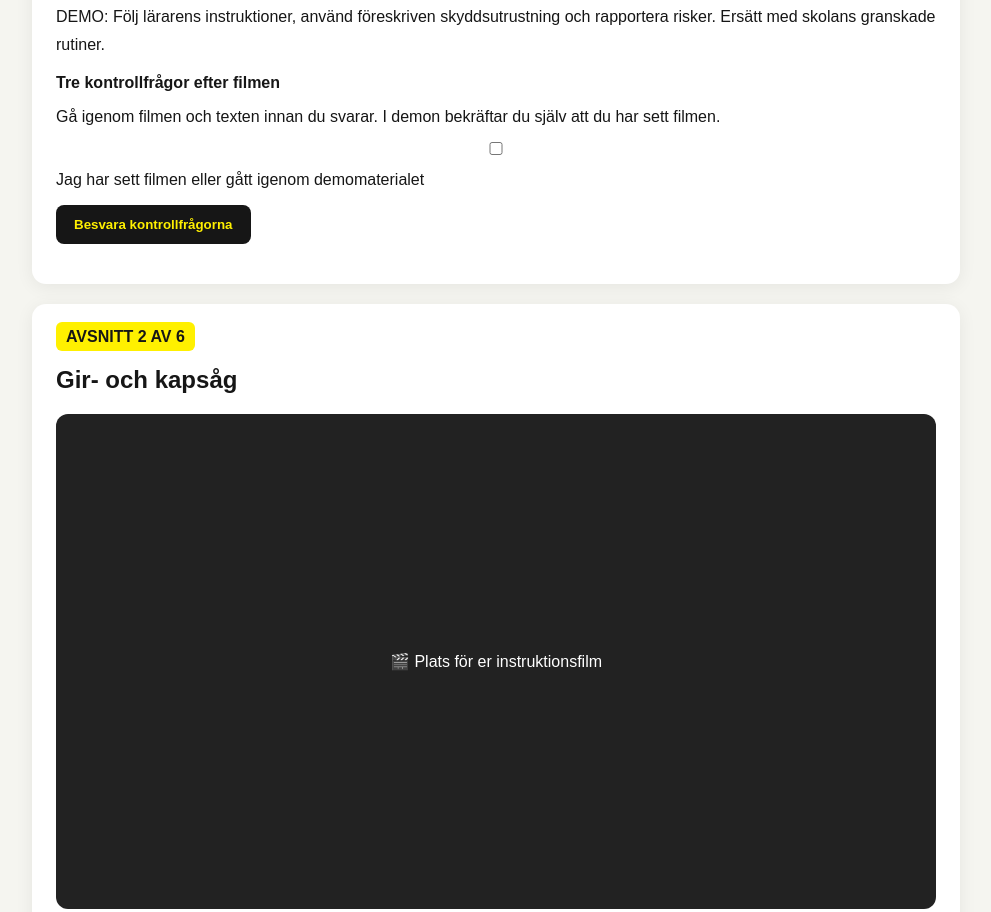
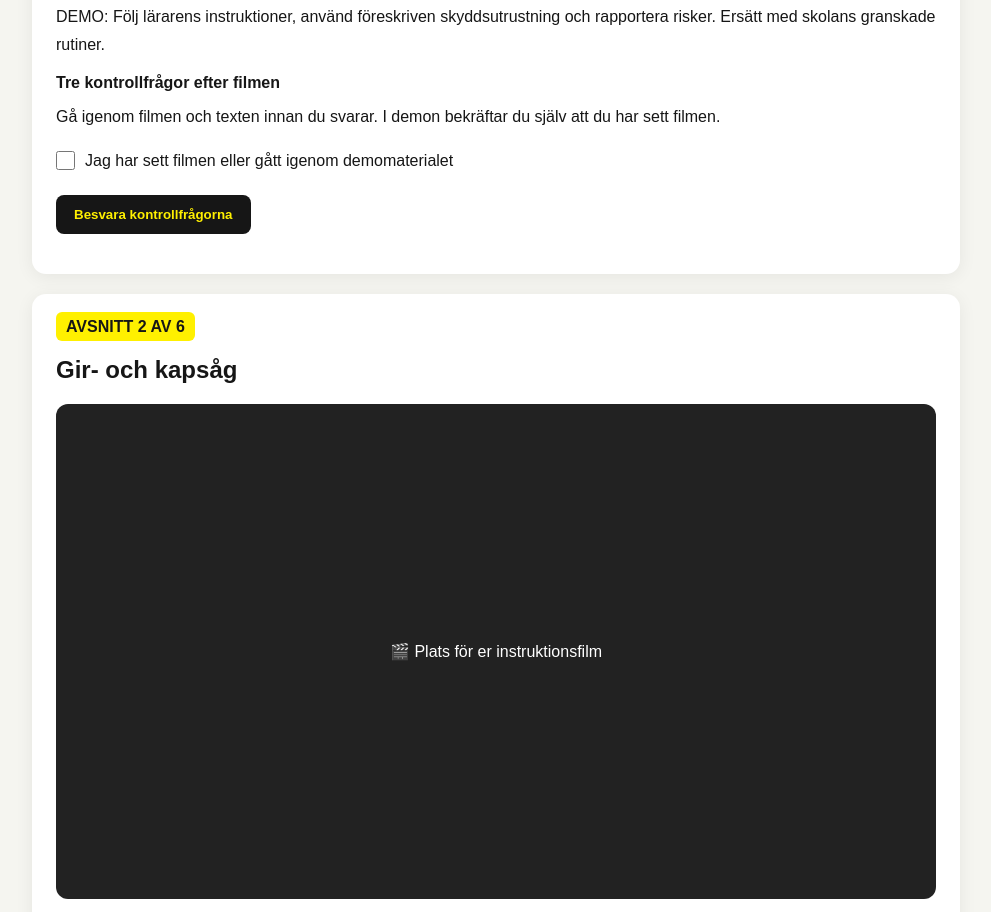
Before and after one commit to jorick83/bracke-sakerhetsportal, a plain HTML site: page index.html in a window 1280 px wide. Shown: the part 1256-2168 px from the top of the page, without its empty margins (144-1135 px from the left). Drawn offline with Linux system fonts and the light colour scheme.

Commit message:
Align safety course radio buttons and checkboxes with option labels

```diff
--- a/style.css
+++ b/style.css
@@ -1,2 +1,28 @@
 :root{font-family:Arial,sans-serif;color:#161616;background:#f5f5f0}*{box-sizing:border-box}body{margin:0}header{background:#fff000;border-bottom:5px solid #161616;padding:8px max(16px,calc((100vw - 980px)/2));display:flex;align-items:center;justify-content:space-between;gap:15px}header img{display:block;width:160px;max-width:38vw;height:auto;flex-shrink:0}header a{flex-shrink:0}main{max-width:960px;margin:30px auto;padding:0 16px}.panel{background:white;border-radius:14px;padding:24px;margin-bottom:20px;box-shadow:0 3px 18px #0001}h1{font-size:clamp(27px,4vw,40px)}button{background:#161616;color:#fff000;border:0;border-radius:8px;padding:12px 18px;font-weight:bold;cursor:pointer}button.secondary{background:#eee;color:#161616}input,select,textarea{display:block;width:100%;padding:12px;margin:7px 0 16px;border:1px solid #aaa;border-radius:7px;font:inherit}textarea{min-height:130px}.hidden{display:none}.notice{background:#fff6b3;padding:12px;border-radius:8px}.question{border-top:1px solid #ddd;padding:12px 0}.question label{display:block;padding:6px}.question input{width:auto;display:inline;margin:0 8px}.grid{display:grid;grid-template-columns:1fr 1fr;gap:16px}@media(max-width:650px){.grid{grid-template-columns:1fr}}table{width:100%;border-collapse:collapse}td,th{padding:9px;border-bottom:1px solid #ddd;text-align:left}.tag{background:#fff000;padding:6px 10px;border-radius:6px;font-weight:bold}
 .course-section{scroll-margin-top:20px}.video,.video-placeholder{width:100%;aspect-ratio:16/9;border:0;border-radius:12px;margin:12px 0;background:#222;color:#fff;display:flex;align-items:center;justify-content:center;text-align:center;flex-direction:column;padding:18px}.lesson-text{line-height:1.7;white-space:normal}.done{display:flex;align-items:center;gap:12px;background:#fff8bd;padding:15px;border-radius:10px;font-weight:bold}.done input{width:22px;height:22px;margin:0}.progress{height:12px;background:#ddd;border-radius:20px;overflow:hidden}.progress>div{height:100%;width:0;background:#d6aa00;transition:width .2s}button:disabled{opacity:.45;cursor:not-allowed}fieldset.question{border:0;border-top:1px solid #ddd;padding:18px 0}fieldset.question legend{font-weight:bold}fieldset.question label{display:block;padding:8px 0}fieldset.question input{width:auto;display:inline;margin:0 8px 0 0}small{color:#555}html{scroll-behavior:smooth}
+
+/* Align radio buttons and checkboxes with their option text. */
+.course-section label:has(input[type="radio"]),
+.course-section label:has(input[type="checkbox"]),
+.question label:has(input[type="radio"]){
+  display:flex;
+  align-items:center;
+  justify-content:flex-start;
+  gap:10px;
+  width:100%;
+  padding:7px 0;
+  line-height:1.45;
+  cursor:pointer;
+}
+.course-section input[type="radio"],
+.course-section input[type="checkbox"],
+.question input[type="radio"]{
+  display:inline-block;
+  flex:0 0 19px;
+  width:19px;
+  height:19px;
+  margin:0;
+  padding:0;
+  vertical-align:middle;
+  accent-color:#161616;
+}
```
